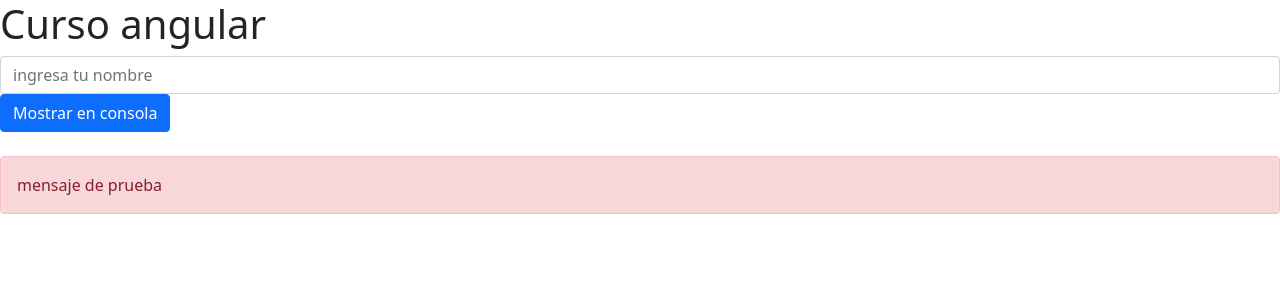
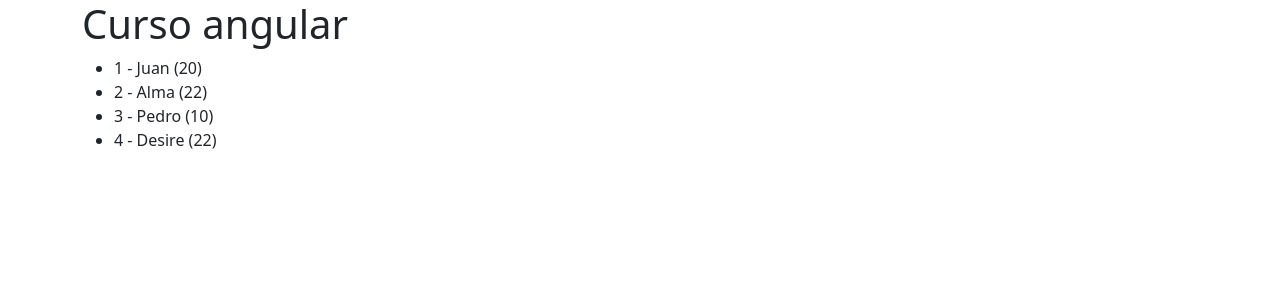
Before and after one commit to johncab1/curso_angular, an Angular app: page / in a window 1280 px wide. Shown: the top 300 px of the page. Built offline with nearby package versions, Linux system fonts and the light colour scheme.

Commit message:
directiva ngfor

```diff
--- a/src/app/app.component.html
+++ b/src/app/app.component.html
@@ -1,4 +1,8 @@
-<h1>Curso angular</h1>
-<!-- <app-contador></app-contador> -->
-<!-- <app-botones></app-botones> -->
-<app-formulario></app-formulario>
+
+<div class="container">
+    <h1>Curso angular</h1>
+    <!-- <app-contador></app-contador> -->
+    <!-- <app-botones></app-botones> -->
+    <!-- <app-formulario></app-formulario> -->
+    <app-bucles></app-bucles>
+</div>
--- a/src/app/app.module.ts
+++ b/src/app/app.module.ts
@@ -5,6 +5,7 @@ import { AppComponent } from './app.component';
 import { ContadorComponent } from './contador/contador.component';
 import { BotonesComponent } from './botones/botones.component';
 import { FormularioComponent } from './formulario/formulario.component';
+import { BuclesComponent } from './bucles/bucles.component';
 
 
 @NgModule({
@@ -13,6 +14,7 @@ import { FormularioComponent } from './formulario/formulario.component';
     ContadorComponent,
     BotonesComponent,
     FormularioComponent,
+    BuclesComponent,
 
   ],
   imports: [
--- /dev/null
+++ b/src/app/bucles/bucles.component.html
@@ -0,0 +1,5 @@
+<ul>
+    <li *ngFor="let persona of personas; let i = index">
+        {{i + 1}} - {{persona.nombre}} ({{persona.edad}})
+    </li>
+</ul>
--- /dev/null
+++ b/src/app/bucles/bucles.component.ts
@@ -0,0 +1,16 @@
+import { Component } from '@angular/core';
+import { Persona } from '../persona';
+@Component({
+  selector: 'app-bucles',
+  templateUrl: './bucles.component.html',
+  styleUrls: ['./bucles.component.css']
+})
+export class BuclesComponent {
+  personas:Persona[] = [
+    {nombre: 'Juan', edad: 20},
+    {nombre: 'Alma', edad: 22},
+    {nombre: 'Pedro', edad: 10},
+    {nombre: 'Desire', edad: 22}
+  ];
+
+}
```
Also changed, not shown: src/app/bucles/bucles.component.css (added), 1 other file (tests, documents, lock files or other folders).
